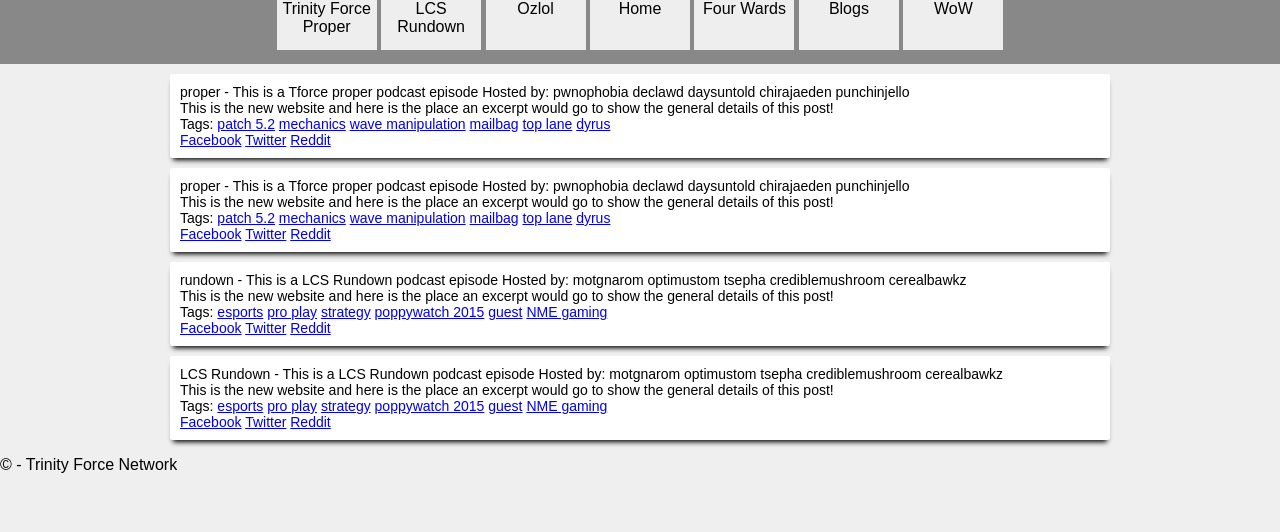
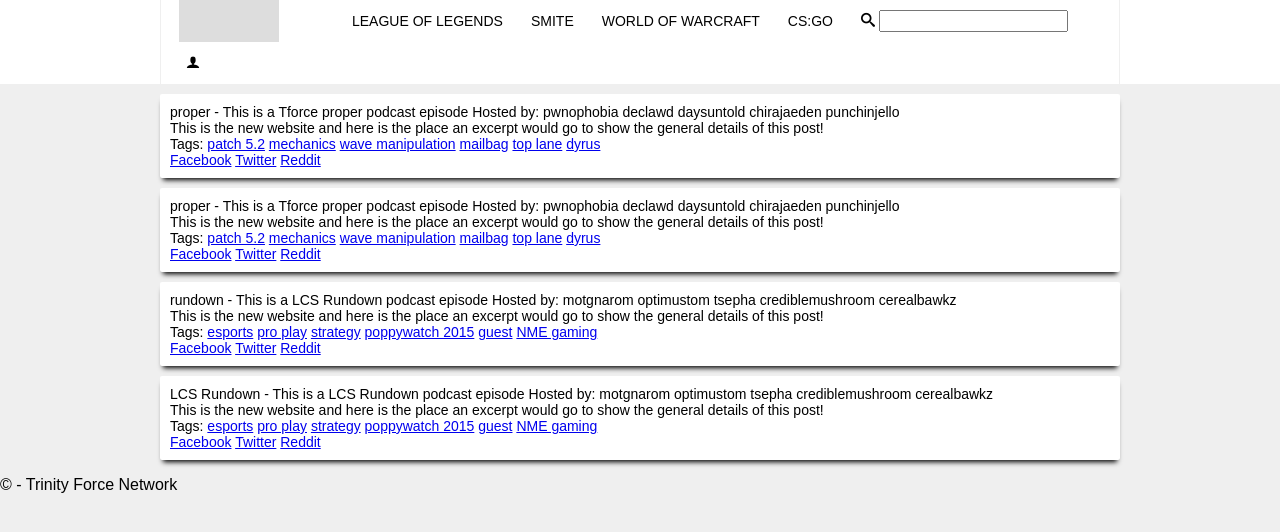
Before and after one commit to alphagray/tforcedjango, a Django app: page / in a window 1280 px wide. Shown: the top 532 px of the page. Run offline with Django 3.2, Linux system fonts and the light colour scheme; parts of the project's set-up code (start-up, migrations or seed data) failed here and were passed over; some libraries are stand-ins or nearby versions.

Commit message:
added icomoon icons and begun styling of header bar

```diff
--- a/app/static/app/content/site.css
+++ b/app/static/app/content/site.css
@@ -1,5 +1,12 @@
 html, body{
   background-color: #efefef;
+}
+
+@font-face {
+  font-family: 'IcoMoon-Free';
+  src: url('../fonts/IcoMoon-Free.ttf') format('truetype');
+  font-weight: normal;
+  font-style: normal;
 }
 
 *{
@@ -7,31 +14,57 @@
   -webkit-font-smoothing: antialiased;
 }
 .tfn-header{
-  background-color: #888888;
+  background-color: white;
   text-align: center;
-  padding-bottom: 10px;
 }
-.tfn-header .logo{
-/*  text-indent: -9999px;*/
-  overflow: hidden;
+
+.header-tabs{
+  width: 960px;
+  margin: 0 auto;
+}
+
+.header-tabs{
+  content: "";
+  display: table;
+  clear: both;
+  border-left: 1px solid #efefef;
+  border-right: 1px solid #efefef;
+}
+
+.tab{
+  float: left;
+  line-height: 3em;
+  text-transform: uppercase;
+  font-size: 14px;
+  margin-left: 18px;
+  padding-left: 5px;
+  padding-right: 5px;
+}
+.tab.home{
   width: 100px;
-  height: 50px;
-  display: inline-block;
-  background-color: #eeeeee;
+  height: 100%;
+  background-color: rgba(120, 120, 120, 0.25);
+  margin-right: 50px;
+  text-indent: -9999px;
 }
-/*.tfn-header .home{
-  width: 100px;
-  height: 50px;
-  display: inline-block;
-  background-color: #333;
-}*/
+
+.tab.account{
+  margin-left: 5px;
+  padding-left: 20px;
+  padding-right: 20px;
+}
+
+.tab:hover{
+  background-color: #efefef;
+  cursor: pointer;
+}
 
 .template, .hidden{
   display: none;
 }
 
 .partial{
-  width: 940px;
+  width: 960px;
   margin: 0 auto;
 }
 
@@ -47,3 +80,31 @@
 span.post.cloned{
   display: block;
 }
+
+.icon {
+  font-family: 'IcoMoon-Free';
+  speak: none;
+  font-style: normal;
+  font-weight: normal;
+  font-variant: normal;
+  text-transform: none;
+  line-height: 1;
+
+  /* Enable Ligatures ================ */
+  -webkit-font-feature-settings: "liga";
+  -moz-font-feature-settings: "liga=1";
+  -moz-font-feature-settings: "liga";
+  -ms-font-feature-settings: "liga" 1;
+  -o-font-feature-settings: "liga";
+  font-feature-settings: "liga";
+
+  /* Better Font Rendering =========== */
+  -webkit-font-smoothing: antialiased;
+  -moz-osx-font-smoothing: grayscale;
+}
+i.icon.search:after{
+  content: 'search';
+}
+i.icon.user:after{
+  content: 'user';
+}
--- a/app/templates/app/layout.html
+++ b/app/templates/app/layout.html
@@ -15,19 +15,23 @@
 
 <body>
   <header class="tfn-header">
-    <!-- Navigation for podcasts and sections -->
-    <div data-selection="proper" class="logo proper">Trinity Force Proper</div>
-    <div data-selection="rundown" class="logo rundown">LCS Rundown</div>
-    <div data-selection="ozlol" class="logo ozlol">Ozlol</div>
-    <!-- Main Home button -->
-    <div data-selection="home" class="logo home">Home</div>
-    <div data-selection="wards" class="logo wards">Four Wards</div>
-    <div data-selection="blogs" class="logo blogs">Blogs</div>
-    <div data-selection="wow" class="logo wow">WoW</div>
+    <div class="header-tabs">
+      <div class="tab home" data-selection="home">home</div>
+      <div class="tab league" data-selection="league">League of Legends</div>
+      <div class="tab smite" data-selection="smite">smite</div>
+      <div class="tab World of Warcraft" data-selection="wow">World of Warcraft</div>
+      <div class="tab csgo" data-selection="csgo">CS:GO</div>
+      <div class="tab search">
+        <i class="icon search"></i>
+        <input type="search">
+      </div>
+      <div class="tab account">
+        <i class="icon user"></i>
+      </div>
+    </div>
   </header>
   <div id="tfn-app">
     {% block content %}{% endblock %}
-
   </div>
   <footer>
     <p>&copy; {{ year }} - Trinity Force Network</p>
```
Also changed, not shown: app/static/app/fonts/IcoMoon-Free.ttf (added), 2 other files.
